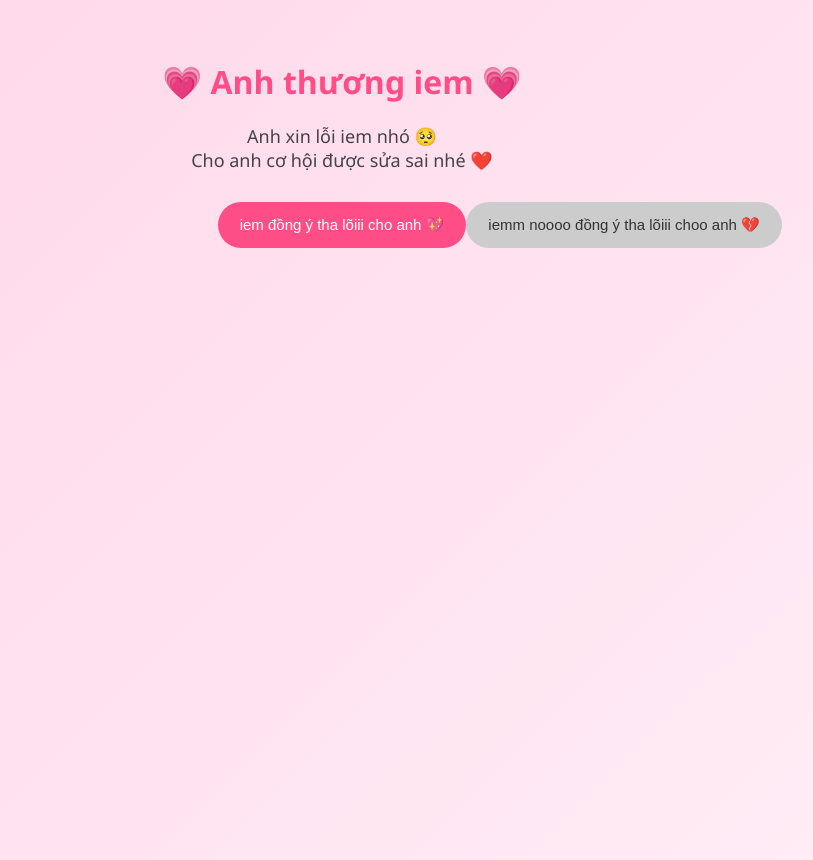
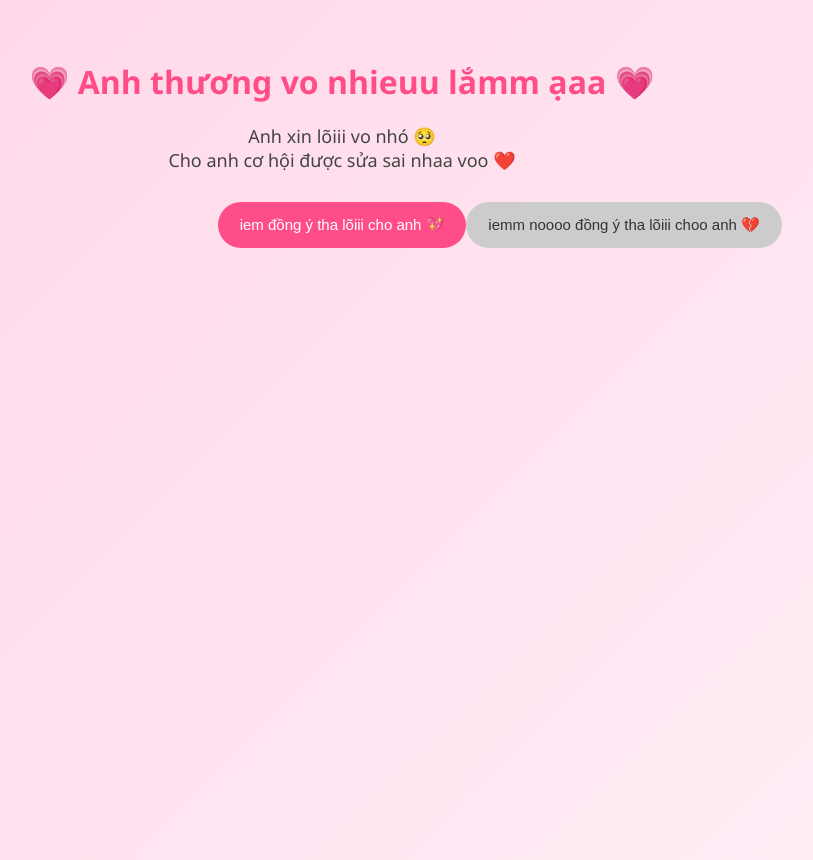
Before and after one commit to nguyentruongtrong02-lab/anhthuongiemHPTV, a plain HTML site: page index.html in a window 1280 px wide. Shown: the whole page, without its empty margins (298-1111 px from the left). Drawn offline with Linux system fonts and the light colour scheme.

Commit message:
Update index.html

```diff
--- a/index.html
+++ b/index.html
@@ -1,4 +1,4 @@
- <!DOCTYPE html>
+<!DOCTYPE html>
 <html>
 <head>
 <meta charset="UTF-8">
@@ -68,10 +68,10 @@ button{
 
 <body>
 
-<h1>💗 Anh thương iem 💗</h1>
+<h1>💗 Anh thương vo nhieuu lắmm ạaa 💗</h1>
 <p>
-Anh xin lỗi iem nhó 🥺<br>
-Cho anh cơ hội được sửa sai nhé ❤️
+Anh xin lõiii vo nhó 🥺<br>
+Cho anh cơ hội được sửa sai nhaa voo ❤️
 </p>
 
 <div id="buttons">
@@ -110,7 +110,7 @@ function dongY(){
   }
 
   document.getElementById("buttons").innerHTML =
-    "<h2>💞 Anh cảm ơn iem nhìu lắm 💞<br>Anh hứa sẽ thương iem hơn cả hôm qua 🥰</h2>";
+    "<h2>💞 Anh cảm ơnnnn vo nhìuuu lắmmm ạaaa 💞<br>Anh hứa sẽ thương yeuu vo nhièu hơnn mõiii ngàyyy 🥰</h2>";
 }
 </script>
 
```
